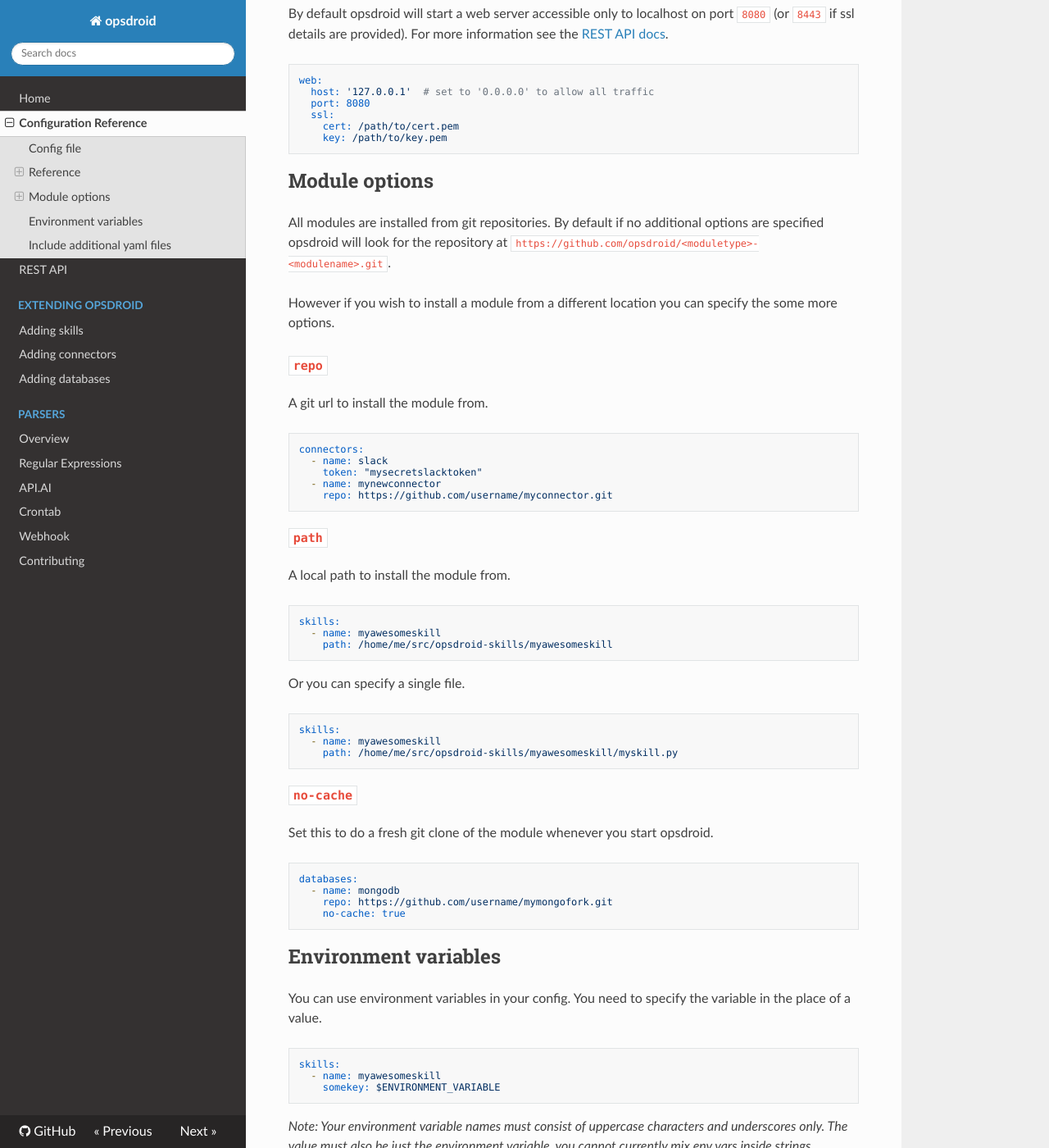
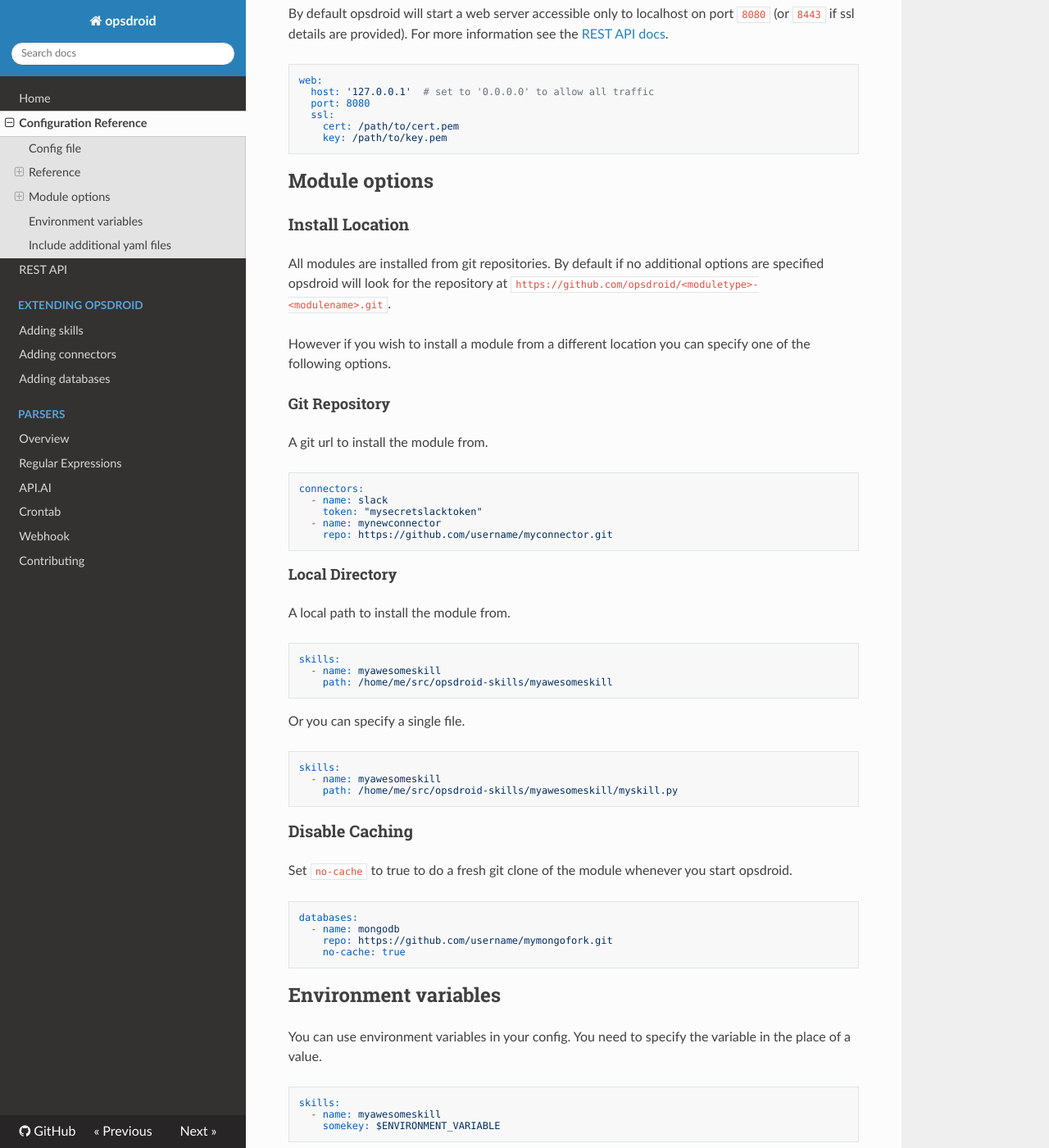
Before and after one commit to opsdroid/opsdroid, an MkDocs documentation site: the page built from docs/configuration-reference.md, in a window 1280 px wide and 1400 px high, scrolled down 2836 px. Shown: the whole window at 82% size. Built offline with MkDocs 1.6.1, drawn with Linux system fonts in a browser that asks for light colours; nearby versions of some CDN libraries; old or Windows-style settings are respelled for this version of MkDocs; some of the changed text lies outside the part shown.

Commit message:
Changed configuration reference section to headers (#250)
* Changed Config Reference sections to headers

* Add module install locations under same sub-heading

````diff
--- a/docs/configuration-reference.md
+++ b/docs/configuration-reference.md
@@ -52,7 +52,7 @@ databases:
 
 See [module options](#module-options) for installing custom databases.
 
-### `logging`
+### Logging
 
 Configure logging in opsdroid.
 
@@ -91,7 +91,7 @@ skills:
   - name: seen
 ```
 
-### `skills`
+### Skills
 
 Skill modules which add functionality to opsdroid.
 
@@ -132,11 +132,13 @@ web:
 
 ## Module options
 
+### Install Location
+
 All modules are installed from git repositories. By default if no additional options are specified opsdroid will look for the repository at `https://github.com/opsdroid/<moduletype>-<modulename>.git`.
 
-However if you wish to install a module from a different location you can specify the some more options.
+However if you wish to install a module from a different location you can specify one of the following options.
 
-### `repo`
+#### Git Repository
 
 A git url to install the module from.
 
@@ -148,7 +150,7 @@ connectors:
     repo: https://github.com/username/myconnector.git
 ```
 
-### `path`
+#### Local Directory
 
 A local path to install the module from.
 
@@ -166,9 +168,9 @@ skills:
     path: /home/me/src/opsdroid-skills/myawesomeskill/myskill.py
 ```
 
-### `no-cache`
+### Disable Caching
 
-Set this to do a fresh git clone of the module whenever you start opsdroid.
+Set `no-cache` to true to do a fresh git clone of the module whenever you start opsdroid.
 
 ```yaml
 databases:
````
Also changed, not shown: other parts of docs/configuration-reference.md (+5 -5 lines).
